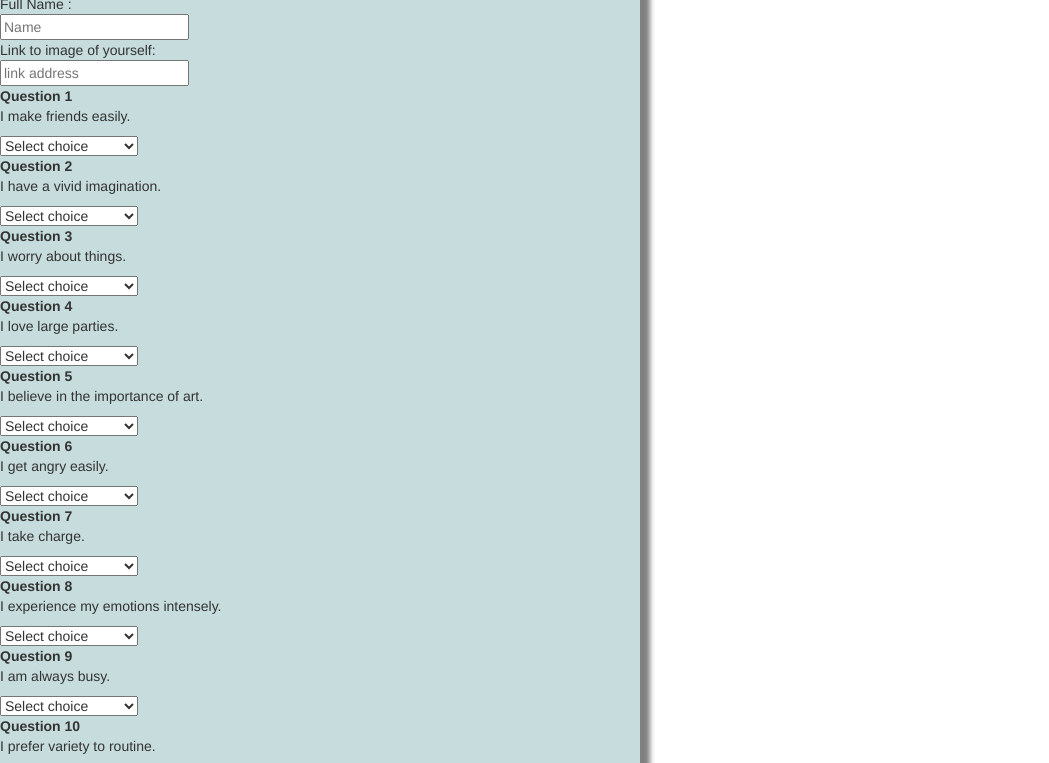
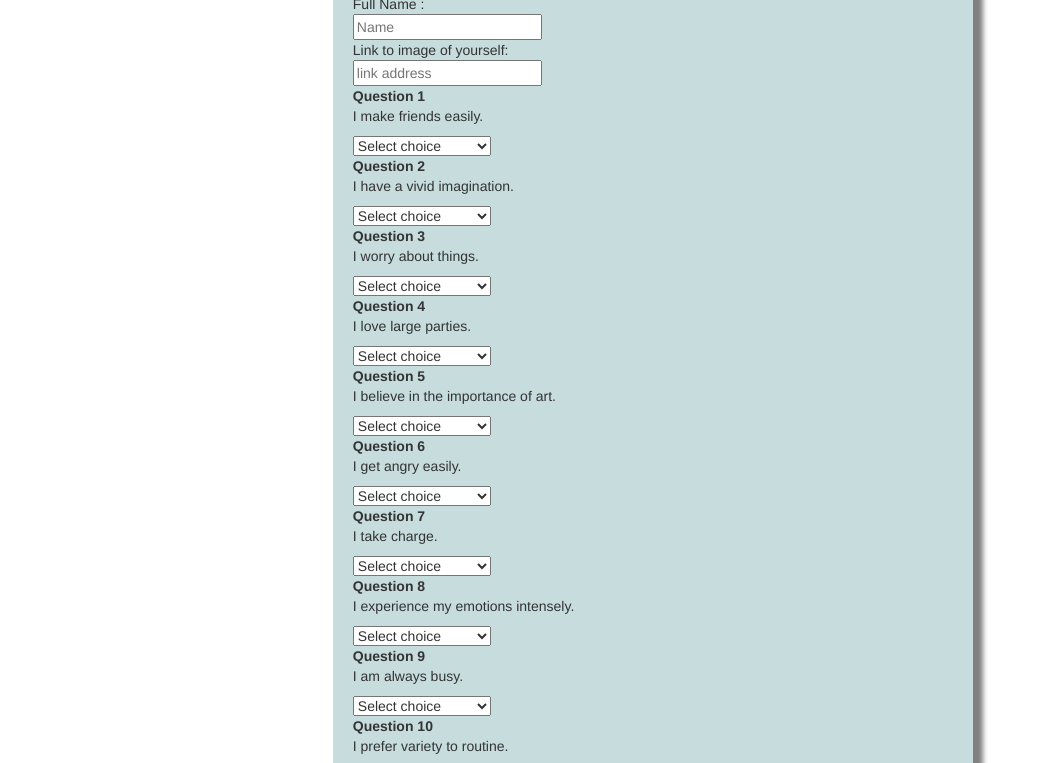
Before and after one commit to YashuaB/FriendFinder, a website: page app/public/survey.html in a window 1280 px wide. Shown: the part 189-952 px from the top of the page, without its empty margins (0-1049 px from the left). Drawn offline with nearby package versions, Linux system fonts and the light colour scheme.

Commit message:
change position of survey container and text within

```diff
--- a/app/public/assets/style.css
+++ b/app/public/assets/style.css
@@ -1,7 +1,9 @@
 body{
   background-color: #fafaff;
 }
-
+h1,h2,form{
+  padding-left: 20px;
+}
 .container, .survey-container{
   background-color: #c7dcdc;
   box-shadow: 10px 10px 5px grey;
@@ -10,6 +12,7 @@ body{
   width: 50%;
   position: relative;
   top: 60px;
+  left: 26%;
 }
 
 .title{
```
